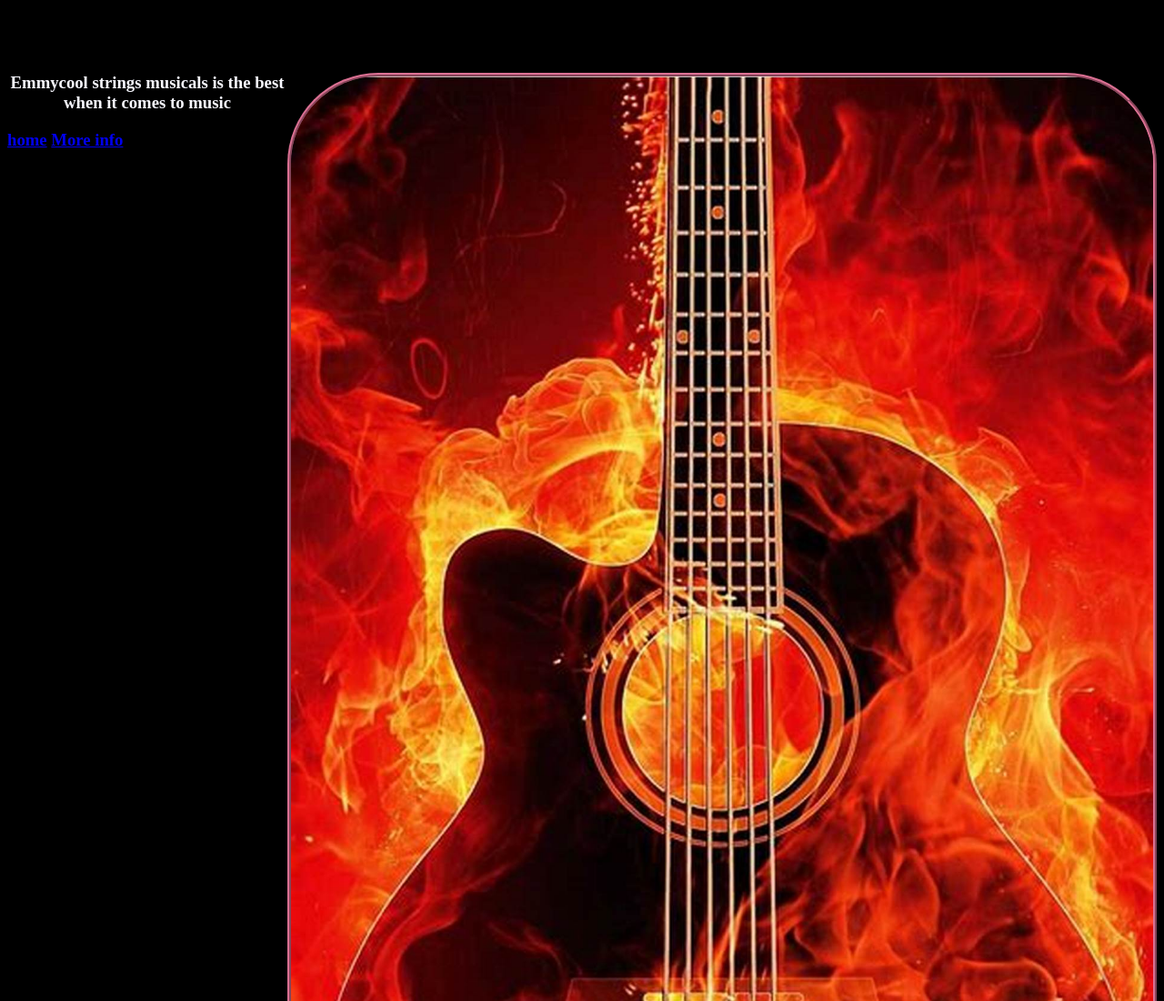
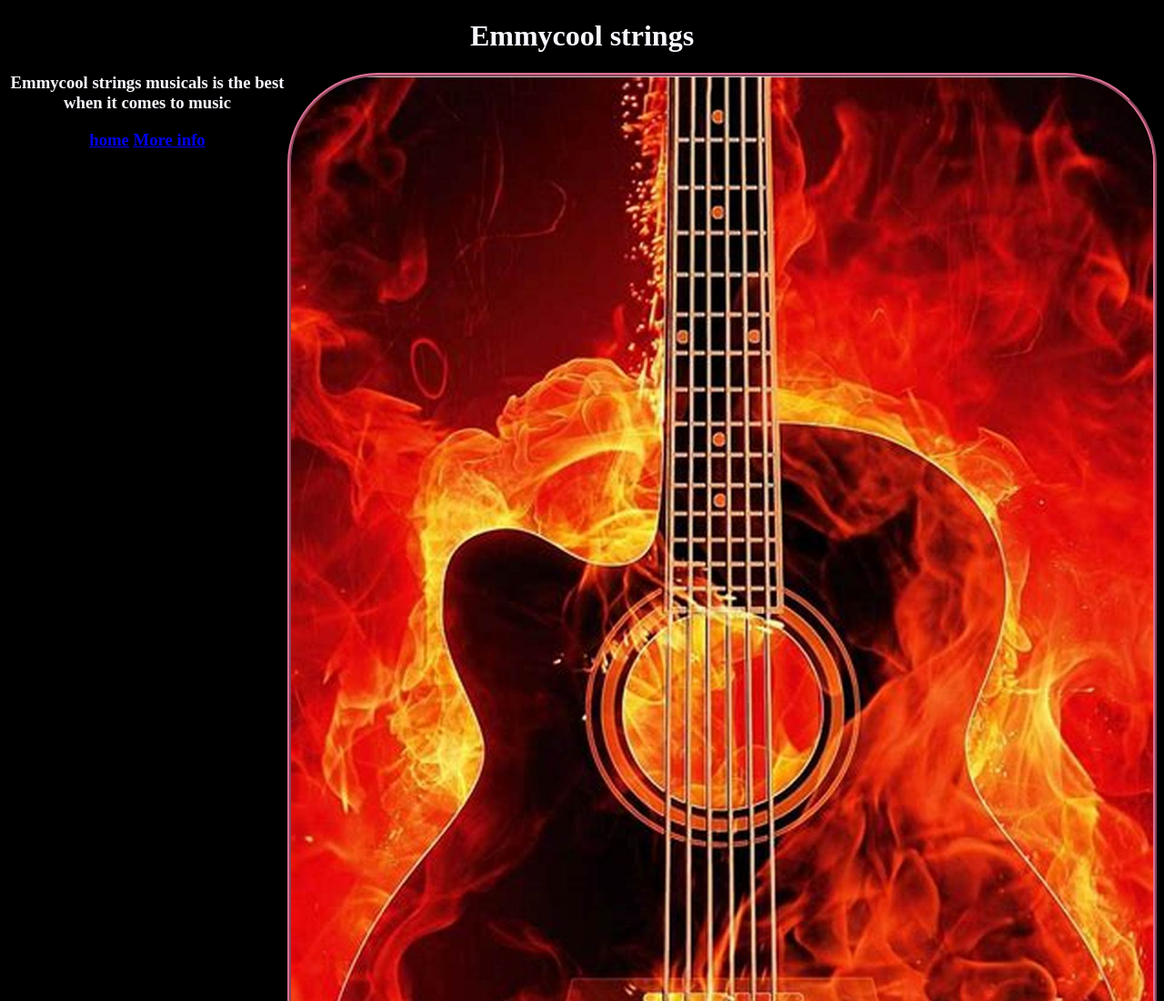
Before and after one commit to emmycoolken/emmycoolken.github.io, a plain HTML site: page index.html in a window 1280 px wide. Shown: the top 1100 px of the page at 91% size. Drawn offline with Linux system fonts and the light colour scheme.

Commit message:
Update style.css

```diff
--- a/style.css
+++ b/style.css
@@ -4,7 +4,17 @@ p{
   color: ghostwhite;
   text-align: center;
   font-family: Monoscope;
+}
+h1{
+  color: ghostwhite;
+  text-align: center;
+  font-family: Monoscope;
+}
 
+h3{
+  color: ghostwhite;
+  text-align: center;
+  font-family: Monoscope;
 }
 img{
   width: 75%;
```
